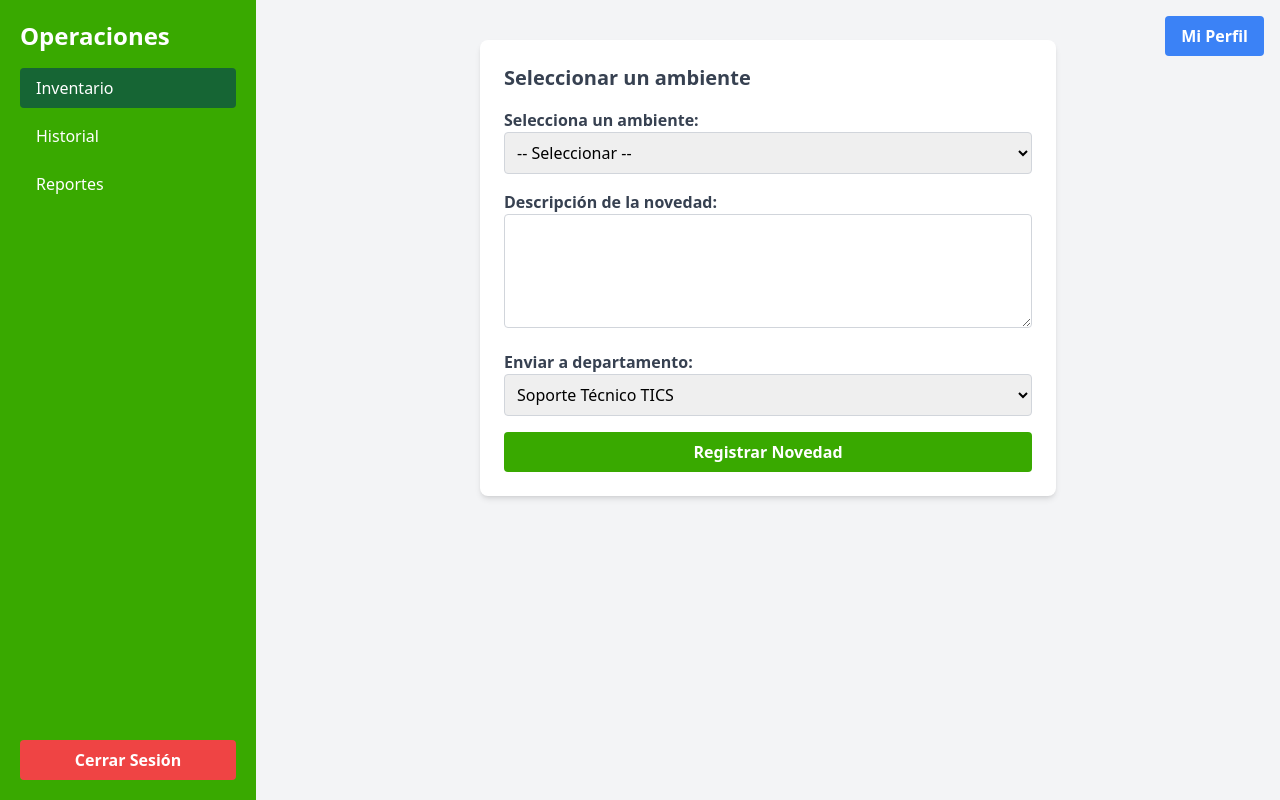
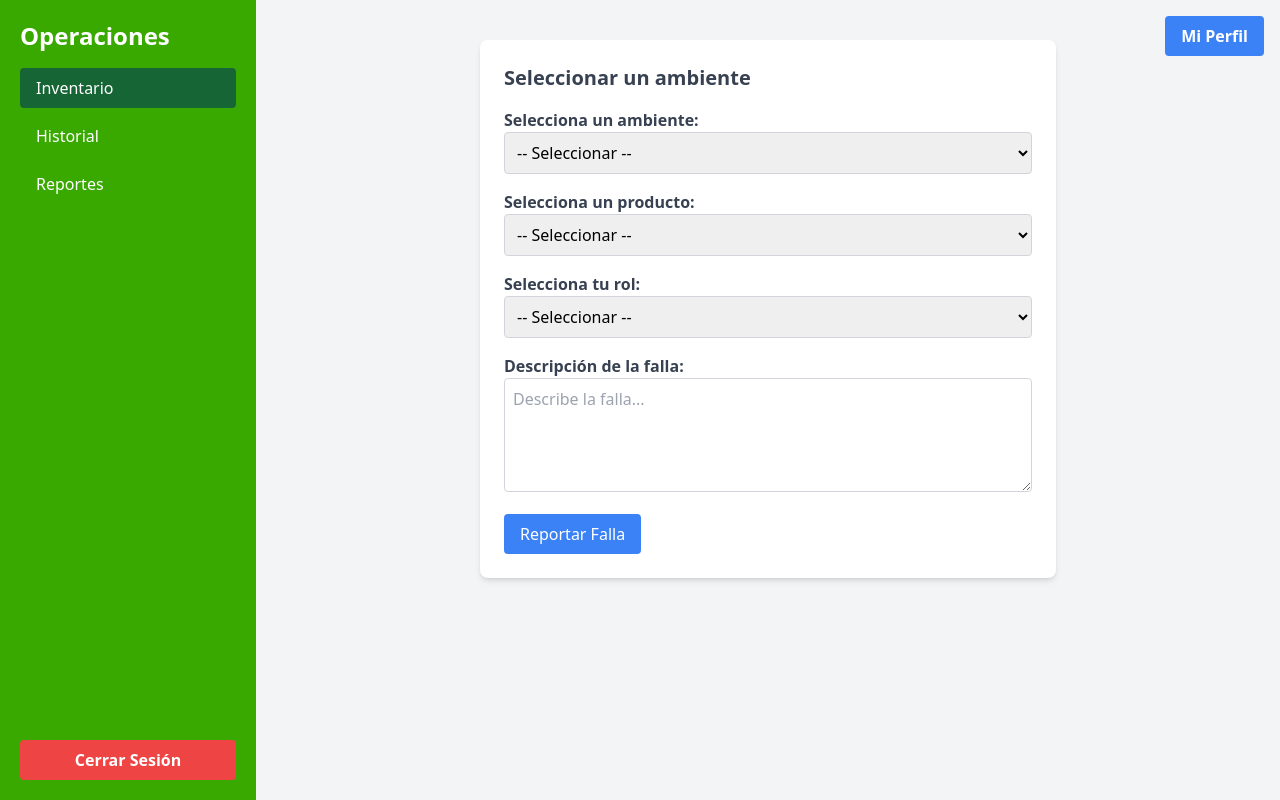
Before and after one commit to Stely69/mesa-de-ayuda, a PHP site: page /views/Instr/instructores.php in a window 1280 px wide. Run offline with PHP 8.4, Linux system fonts and the light colour scheme; the visitor is signed in with stand-in values (Sample User, id 1); tables that the repository leaves empty or names only in its code hold one stand-in row (values such as "Sample post"); some libraries are stand-ins or nearby versions.

Commit message:
feat: :sparkles:

```diff
--- a/Controller/CasoController.php
+++ b/Controller/CasoController.php
@@ -8,18 +8,18 @@
         public function __construct() {
             $this->conn = new CasoModel();
         }
-
-        public function allambientes(){
-            return $this->conn->allAmbiente();
+        public function getAmbientes()
+        {
+            return $this->conn->allAmbiente(); // Método que obtiene todos los ambientes
         }
 
-        public function getambientesP($ambiente_id){
-            $this->conn->getByAmbiente($ambiente_id);
-            //header('Location: instructores?ambiente_id='.$ambiente_id);
-            //exit();
-
+        public function getProductosPorAmbiente($ambiente_id) {
+            return $this->conn->getByAmbiente($ambiente_id);
         }
 
+        public function createCaso($usuario_id,$ambiente_id,$producto_id,$rol,$descripcion,$estado){
+            return $this->conn->registrarCaso($ambiente_id,$usuario_id,$producto_id,$estado,$rol,$descripcion, );
+        }
 
         public function registrar() {
 
--- a/Controller/InicioControlador.php
+++ b/Controller/InicioControlador.php
@@ -30,6 +30,11 @@
         public function getambientes() {
             $this->cargarVista("Instr/GetAmbienteAction");
         }
+
+        public function registrarCaso() {
+            $this->cargarVista("Instr/ReportarFallaAction");
+        }
+
 
         public function gestiondeusuarios() {
             $this->cargarVista("Admin/GestiondeUsuarios");
--- a/Rutas/rutasWeb.php
+++ b/Rutas/rutasWeb.php
@@ -19,7 +19,7 @@
     // Rutas de los instructores
     Enrutador::get("instructores", [InicioControlador::class, "instructor"]);
     Enrutador::post("GetAmbienteAction", [InicioControlador::class,"getambientes"]);
-    Enrutador::post("RegistrarCasoAction", [InicioControlador::class,"registrarCaso"]);
+    Enrutador::post("ReportarFallaAction", [InicioControlador::class,"registrarCaso"]);
     // Rutas del almacén
     Enrutador::get("Almacen", [InicioControlador::class, "alm"]);
     Enrutador::get("historial", [InicioControlador::class,"almacenhistrorial"]);
--- a/models/CasoModel.php
+++ b/models/CasoModel.php
@@ -40,12 +40,18 @@
             }
         }
 
-        public function registrarCaso($ambienteid,$productoID){
-            $query = 'INSERT INTO casos (ambiente_id, producto_id, fecha_creacion) VALUES (:ambiente_id, :producto_id,NOW()';
+        public function registrarCaso($ambiente_id, $usuario_id, $producto_id, $estado, $rol,$descripcion ){
+            $query = 'INSERT INTO casos (ambiente_id,usuario_id , producto_id, estado_id , asignado_id,descripcion, fecha_creacion)
+        VALUES (:ambiente_id, :usuario_id, :producto_id, :estado,:rol ,:descripcion,  NOW())';
             $stmt = $this->conn->prepare($query);
-            $stmt->bindParam(':ambiente_id', $ambienteid) ;
-            $stmt->bindParam('prodcuto_id', $productoID) ;
-            return $stmt->execute();
+            $stmt->bindParam(':ambiente_id', $ambiente_id) ;
+            $stmt->bindParam(':usuario_id', $usuario_id) ;
+            $stmt->bindParam(':produto_id', $producto_id) ;
+            $stmt->bindParam(':estado', $estado) ;
+            $stmt->bindParam(':rol', $rol) ;
+            $stmt->bindParam(':descripcion', $descripcion) ;
+
+            $stmt->execute();
         }
 
         public function allmarca(){
--- a/public/views/Instr/instructores.php
+++ b/public/views/Instr/instructores.php
@@ -1,8 +1,12 @@
 <?php
     require_once __DIR__ . '../../../../Controller/CasoController.php';
-    $controller = new CasoController();
-    $ambientes = $controller->allambientes();
-    $productos = $controller->getambientesP('ambiente_id');
+    $casoController = new CasoController();
+    $ambientes = $casoController->getAmbientes();
+    session_start();
+    if (!isset($_SESSION['id'])) {
+        echo "Error: No hay usuario en la sesión.";
+        exit;
+    }
 ?>
 <!DOCTYPE html>
 <html lang="es">
@@ -36,52 +40,108 @@
 
             <div class="max-w-xl mx-auto bg-white p-6 rounded-lg shadow-md">
                 <h2 class="text-xl font-bold text-gray-700 mb-4">Seleccionar un ambiente</h2>
+                <form id="formReporteFalla" method="POST">
+                    <input type="hidden" name="usuario_id" value="<?= $_SESSION['id'] ?>">
 
-                <form action="GetAmbienteAction" method="POST">
+                    <!-- Selección de ambiente -->
                     <div class="mb-4">
                         <label class="block text-gray-700 font-bold">Selecciona un ambiente:</label>
-                        <select name="ambiente_id" class="w-full p-2 border border-gray-300 rounded" onchange="this.form.submit()">
+                        <select id="selectAmbiente" name="ambiente_id" class="w-full p-2 border border-gray-300 rounded">
                             <option value="">-- Seleccionar --</option>
                             <?php foreach ($ambientes as $ambiente) { ?>
-                                <option value="<?= $ambiente['id'] ?>" <?= (isset($_POST['ambiente_id']) && $_POST['ambiente_id'] == $ambiente['id']) ? 'selected' : '' ?>>
-                                    <?= $ambiente['nombre'] ?>
-                                </option>
+                                <option value="<?= $ambiente['id'] ?>"><?= $ambiente['nombre'] ?></option>
                             <?php } ?>
                         </select>
                     </div>
-                </form>
 
-                <?php if (!empty($productos)) { ?>
+                    <!-- Selección de producto -->
                     <div class="mb-4">
                         <label class="block text-gray-700 font-bold">Selecciona un producto:</label>
-                        <select name="producto_id" class="w-full p-2 border border-gray-300 rounded">
+                        <select id="selectProducto" name="producto_id" class="w-full p-2 border border-gray-300 rounded">
                             <option value="">-- Seleccionar --</option>
-                            <?php foreach ($productos as $producto) { ?>
-                                <option value="<?= $producto['id'] ?>"><?= $producto['nombre'] ?> (Placa: <?= $producto['numero_placa'] ?>)</option>
-                            <?php } ?>
-                        </select>
-                    </div>
-                <?php } ?>
-
-                <form action="/casos/registrarCaso" method="POST">
-                    <input type="hidden" name="ambiente_id" value="<?= $_POST['ambiente_id'] ?? '' ?>">
-                    <input type="hidden" name="producto_id" value="<?= $_POST['producto_id'] ?? '' ?>">
-
-                    <div class="mb-4">
-                        <label class="block text-gray-700 font-bold">Descripción de la novedad:</label>
-                        <textarea name="descripcion" class="w-full p-2 border border-gray-300 rounded" rows="4"></textarea>
-                    </div>
-
-                    <div class="mb-4">
-                        <label class="block text-gray-700 font-bold">Enviar a departamento:</label>
-                        <select name="asignado_a" class="w-full p-2 border border-gray-300 rounded">
-                            <option value="3">Soporte Técnico TICS</option>
-                            <option value="4">Almacén</option>
                         </select>
                     </div>
 
-                    <button type="submit" class="w-full bg-[#39A900] hover:bg-green-800 text-white font-bold py-2 px-4 rounded">Registrar Novedad</button>
+                    <!-- Selección de rol -->
+                    <div class="mb-4">
+                        <label class="block text-gray-700 font-bold">Selecciona tu rol:</label>
+                        <select name="rol" class="w-full p-2 border border-gray-300 rounded">
+                            <option value="">-- Seleccionar --</option>
+                            <option value="3">Tics</option>
+                            <option value="4">Almacen</option>
+                        </select>
+                    </div>
+
+                    <!-- Descripción de la falla -->
+                    <div class="mb-4">
+                        <label class="block text-gray-700 font-bold">Descripción de la falla:</label>
+                        <textarea name="descripcion" class="w-full p-2 border border-gray-300 rounded" rows="4" placeholder="Describe la falla..."></textarea>
+                    </div>
+
+                    <!-- Estado de la falla -->
+                    <input type="hidden" name="estado" value="1">
+
+                    <!-- Botón de envío -->
+                    <button type="submit" class="bg-blue-500 text-white px-4 py-2 rounded">Reportar Falla</button>
                 </form>
+
+                <script src="https://code.jquery.com/jquery-3.6.0.min.js"></script>
+                <script>
+                    $(document).ready(function () {
+                        // Cargar productos cuando se selecciona un ambiente
+                        $("#selectAmbiente").change(function () {
+                            var ambiente_id = $(this).val();
+                            $("#selectProducto").html('<option value="">-- Seleccionar --</option>');
+
+                            if (ambiente_id !== "") {
+                                $.ajax({
+                                    url: "GetAmbienteAction",
+                                    type: "POST",
+                                    data: { ambiente_id: ambiente_id },
+                                    dataType: "json",
+                                    success: function (response) {
+                                        if (response.length > 0) {
+                                            $.each(response, function (index, producto) {
+                                                $("#selectProducto").append(
+                                                    `<option value="${producto.id}">${producto.nombre} (Placa: ${producto.numero_placa})</option>`
+                                                );
+                                            });
+                                        } else {
+                                            $("#selectProducto").html('<option value="">No hay productos disponibles</option>');
+                                        }
+                                    },
+                                    error: function () {
+                                        alert("Error al obtener los productos.");
+                                    }
+                                });
+                            }
+                        });
+
+                        // Enviar reporte de falla
+                        $("#formReporteFalla").submit(function (event) {
+                            event.preventDefault(); // Evita que la página se recargue
+
+                            $.ajax({
+                                url: "ReportarFallaAction",
+                                type: "POST",
+                                data: $(this).serialize(),
+                                dataType: "json",
+                                success: function (response) {
+                                    if (response.success) {
+                                        alert("Falla reportada con éxito.");
+                                        $("#formReporteFalla")[0].reset(); // Limpia el formulario
+                                    } else {
+                                        alert("Error al reportar la falla: " + response.message);
+                                    }
+                                },
+                                error: function () {
+                                    alert("Error en la conexión con el servidor.");
+                                }
+                            });
+                        });
+                    });
+                </script>
+
             </div>
         </div>
     </div>
```
Also changed, not shown: public/views/Instr/GetAmbienteAction.php (+10 -2 lines), public/views/Instr/ReportarFallaAction.php (added, +18 -0 lines), 1 other file.
